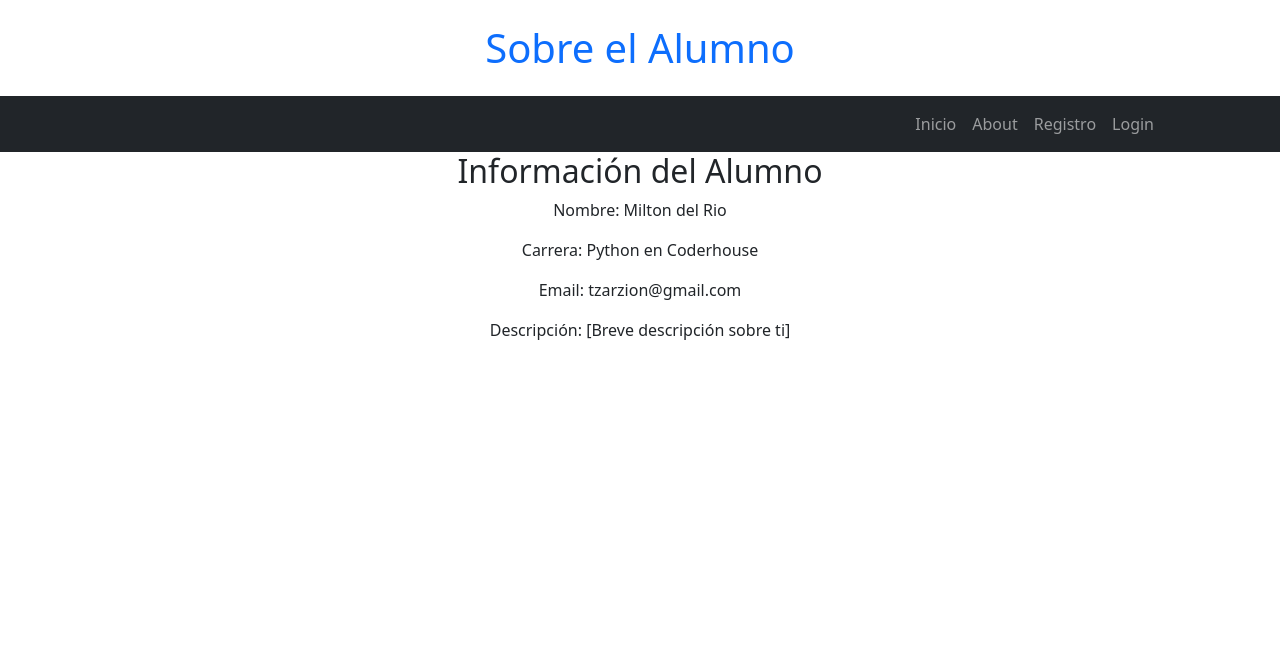
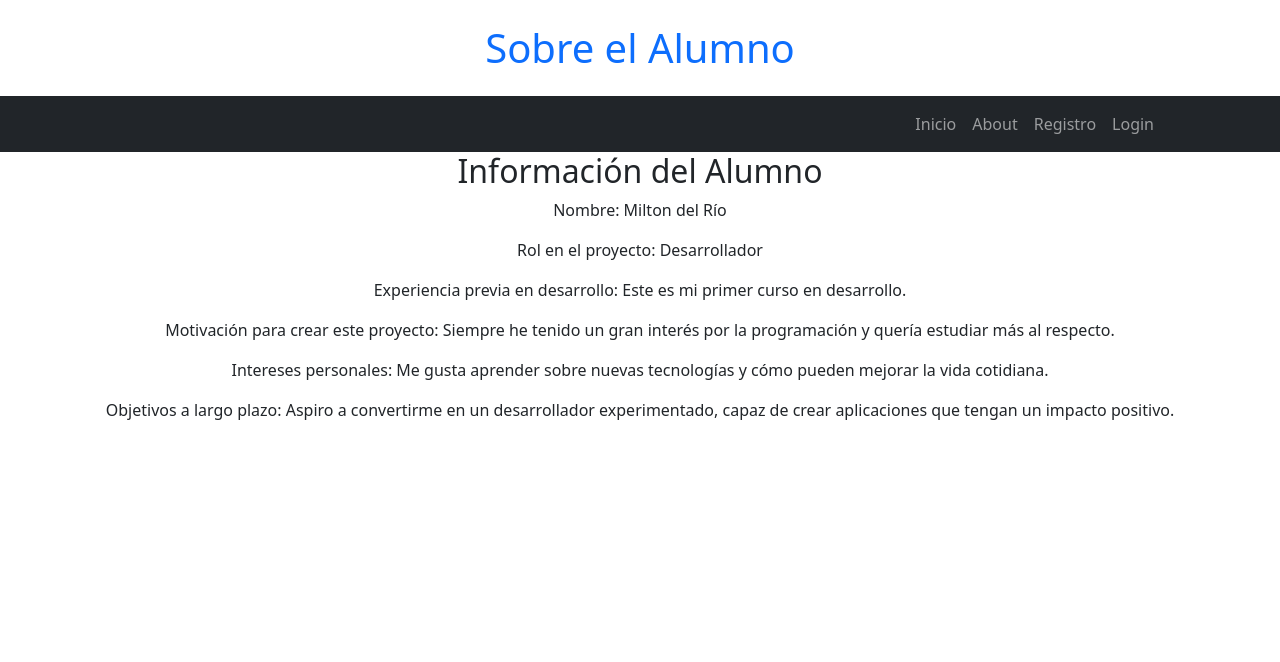
Before and after one commit to TZaRZion/Coderhouse-57830-MiltondelRio, a Django app: page /about/ in a window 1280 px wide. Shown: the top 662 px of the page. Run offline with Django 5.2, Linux system fonts and the light colour scheme; some libraries are stand-ins or nearby versions.

```diff
--- a/project/servicios/templates/servicios/about.html
+++ b/project/servicios/templates/servicios/about.html
@@ -7,9 +7,11 @@
 {% block main %}
     <section>
         <h2>Información del Alumno</h2>
-        <p>Nombre: Milton del Rio</p>
-        <p>Carrera: Python en Coderhouse</p>
-        <p>Email: tzarzion@gmail.com</p>
-        <p>Descripción: [Breve descripción sobre ti]</p>
+        <p>Nombre: Milton del Río</p>
+        <p>Rol en el proyecto: Desarrollador</p>
+        <p>Experiencia previa en desarrollo: Este es mi primer curso en desarrollo.</p>
+        <p>Motivación para crear este proyecto: Siempre he tenido un gran interés por la programación y quería estudiar más al respecto.</p>
+        <p>Intereses personales: Me gusta aprender sobre nuevas tecnologías y cómo pueden mejorar la vida cotidiana.</p>
+        <p>Objetivos a largo plazo: Aspiro a convertirme en un desarrollador experimentado, capaz de crear aplicaciones que tengan un impacto positivo.</p>
     </section>
 {% endblock main %}
```
